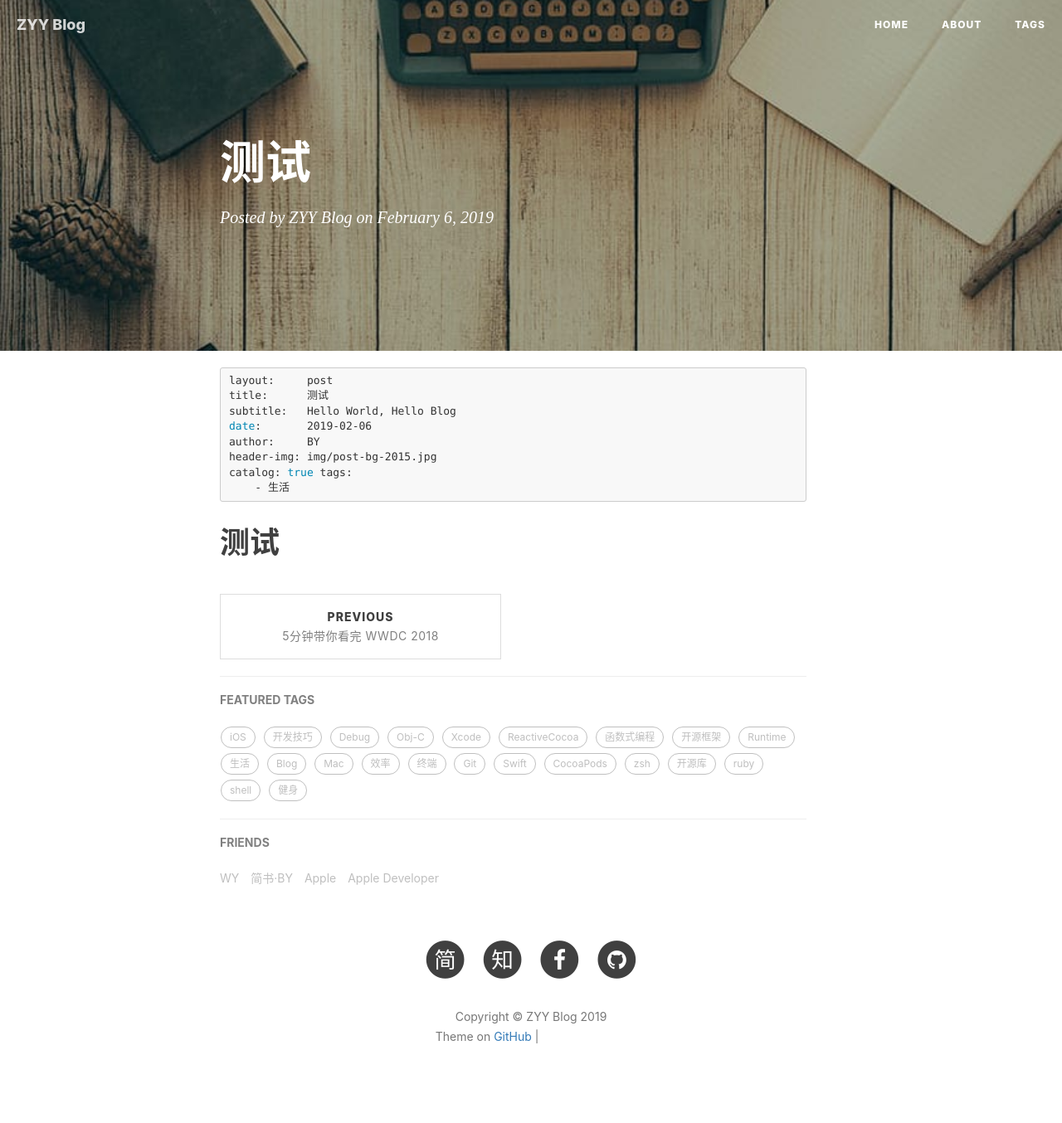
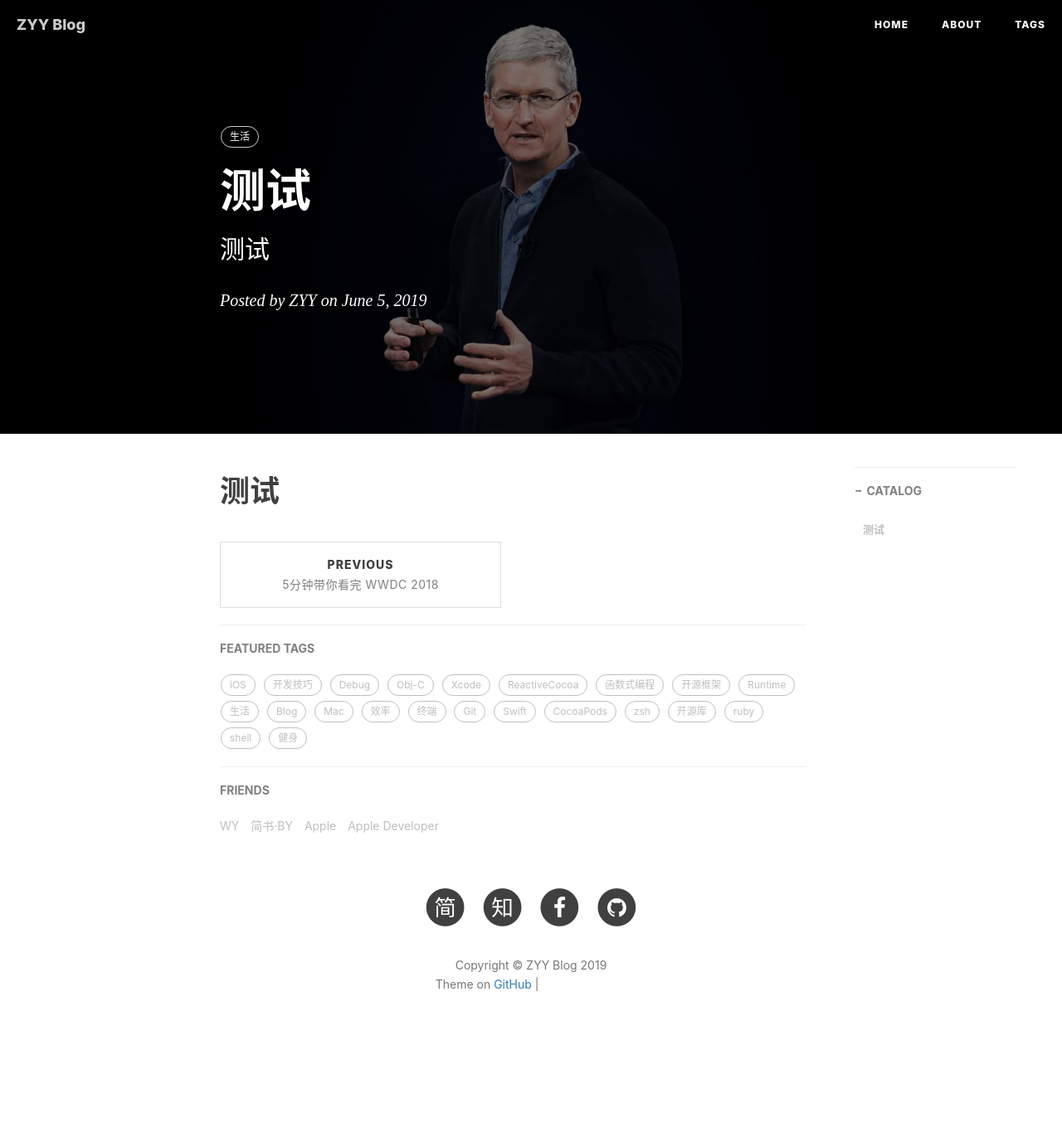
Before and after one commit to zyydecode/zyydecode.github.io, a Jekyll site: the page built from _posts/2019-02-06-测试.md, in a window 1280 px wide. Shown: the whole page at 83% size. Built offline with Jekyll 4.4.1, drawn with Linux system fonts in a browser that asks for light colours; nearby versions of some CDN libraries; our own code applies the rules of GitHub Pages for plain Markdown files; comment, search, counter and statistics services are not loaded; after the commit the page ends 1291 px from its top, so only the background shows below that; grey boxes are pictures that could not be loaded.

Commit message:
Update 2019-02-06-测试.md

````diff
--- a/_posts/2019-02-06-测试.md
+++ b/_posts/2019-02-06-测试.md
@@ -1,13 +1,13 @@
-```bash
+---
 layout:     post
 title:      测试
-subtitle:   Hello World, Hello Blog
-date:       2019-02-06
-author:     BY
-header-img: img/post-bg-2015.jpg
+subtitle:   测试
+date:       2019-06-05
+author:     ZYY
+header-img: img/post-bg-cook.jpg
 catalog: true
 tags:
     - 生活
-```
+---
 
 # 测试
````
